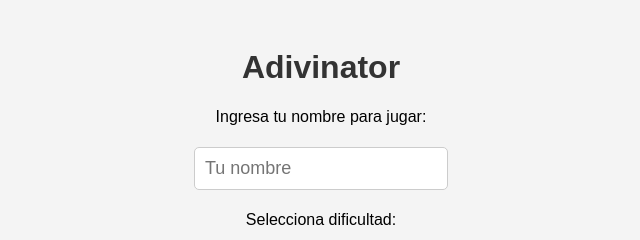
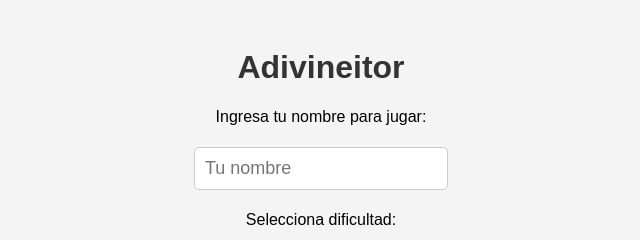
Before and after one commit to Michel3rick/Adivineitor-repositorio, a plain HTML site: page index.html in a window 1280 px wide. Shown: the top 240 px of the page, 319-959 px from the left. Drawn offline with Linux system fonts and the light colour scheme.

Commit message:
Update index.html

```diff
--- a/index.html
+++ b/index.html
@@ -3,11 +3,12 @@
 <head>
     <meta charset="UTF-8">
     <meta name="viewport" content="width=device-width, initial-scale=1.0">
-    <title>Adivinator</title>
+    <title>Adivineitor</title>
     <link rel="stylesheet" href="styles.css">
 </head>
+
 <body>
-    <h1>Adivinator</h1>
+    <h1>Adivineitor</h1>
 
     <div id="register">
         <p>Ingresa tu nombre para jugar:</p>
```
